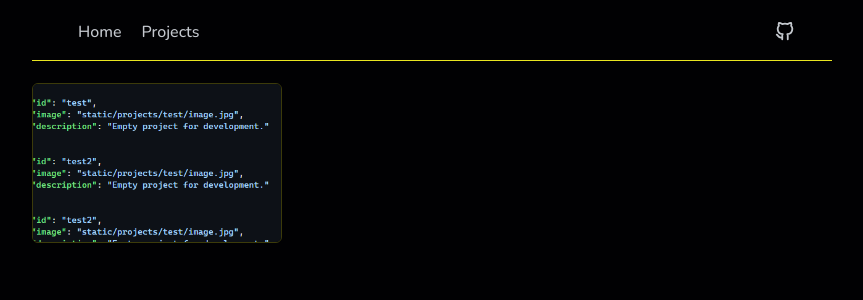
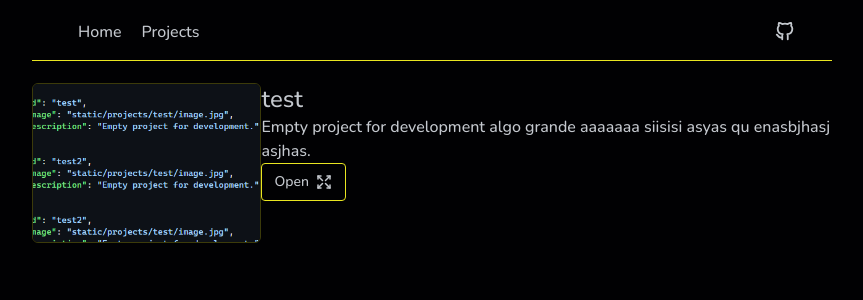
Before and after one commit to drlncode/JavaScript-Collection, a React (Vite) app: page /projects/test in a window 1280 px wide. Shown: the top 300 px of the page, without its empty margins (208-1071 px from the left). Built offline with nearby package versions, Linux system fonts and the light colour scheme.

Commit message:
add: project page content (2/?).

```diff
--- a/src/components/Icons.tsx
+++ b/src/components/Icons.tsx
@@ -22,7 +22,7 @@ export function ExternalLinkIcon({ size = 24 }: IconProps) {
     );
 }
 
-export function ArrrowNarrowRightIcon({ size = 24 }: IconProps) {
+export function ArrowNarrowRightIcon({ size = 24 }: IconProps) {
     return (
         <svg width={size}  height={size}  viewBox="0 0 24 24"  fill="none"  stroke="currentColor"  strokeWidth="2"  strokeLinecap="round"  strokeLinejoin="round"><path stroke="none" d="M0 0h24v24H0z" fill="none"/><path d="M5 12l14 0" /><path d="M15 16l4 -4" /><path d="M15 8l4 4" /></svg>
     );
@@ -78,3 +78,19 @@ export function HomeIcon({ size = 24 }: IconProps) {
         </svg>
     );
 }
+
+export function ArrowsMaximizeIcon({ size = 24 }: IconProps) {
+    return (
+        <svg width={size}  height={size}  viewBox="0 0 24 24"  fill="none"  stroke="currentColor"  strokeWidth="2"  strokeLinecap="round"  strokeLinejoin="round">
+            <path stroke="none" d="M0 0h24v24H0z" fill="none"/>
+            <path d="M16 4l4 0l0 4" />
+            <path d="M14 10l6 -6" />
+            <path d="M8 20l-4 0l0 -4" />
+            <path d="M4 20l6 -6" />
+            <path d="M16 20l4 0l0 -4" />
+            <path d="M14 14l6 6" />
+            <path d="M8 4l-4 0l0 4" />
+            <path d="M4 4l6 6" />
+        </svg>
+    );
+}
--- /dev/null
+++ b/src/components/TriggerButton.tsx
@@ -0,0 +1,23 @@
+import { twMerge } from 'tailwind-merge';
+
+interface Props {
+    label?: string;
+    icon?: React.ReactNode;
+    className?: string;
+    clickHandler: () => void;
+}
+
+export function TriggerButton({ label, icon, className, clickHandler }: Props) {
+    return (
+        <button
+            onClick={clickHandler}
+            className={twMerge(
+                'flex justify-center items-center p-2 bg-main-black text-main-yellow border border-main-yellow rounded transition-colors duration-standar hover:bg-main-yellow hover:text-main-black',
+                className
+            )}
+        >
+            <div>{ label || 'Click' }</div>
+            { icon && <div>{ icon }</div> }
+        </button>
+    );
+}
--- a/src/pages/Home.tsx
+++ b/src/pages/Home.tsx
@@ -1,6 +1,6 @@
 import { HighlightText } from '@/components/HighlightText';
 import { Button } from '@/components/Button';
-import { GithubIcon, ArrrowNarrowRightIcon } from '@/components/Icons';
+import { GithubIcon, ArrowNarrowRightIcon } from '@/components/Icons';
 
 export default function HomePage() {
     return (
@@ -28,7 +28,7 @@ export default function HomePage() {
                     external={false}
                     iconDirection='right'
                     label='See Projects'
-                    icon={<ArrrowNarrowRightIcon />}
+                    icon={<ArrowNarrowRightIcon />}
                 />
             </div>
         </section>
--- a/src/pages/Project.tsx
+++ b/src/pages/Project.tsx
@@ -1,5 +1,7 @@
 import { useParams, Navigate } from 'react-router-dom';
 import { useProjects } from '@/hooks/useProjects';
+import { TriggerButton } from '@/components/TriggerButton';
+import { ArrowsMaximizeIcon } from '@/components/Icons';
 
 export default function ProjectPage() {
     const { name } = useParams();
@@ -10,6 +12,10 @@ export default function ProjectPage() {
     }
 
     const { project } = projectValidation;
+
+    const clickHandler = () => {
+        console.log('Yay open');
+    }
 
     return (
         <section className='pt-5'>
@@ -24,7 +30,24 @@ export default function ProjectPage() {
                         />
                     </div>
                 </div>
-                <div></div>
+                <div className='flex flex-col'>
+                    <div className='flex flex-col'>
+                        <div className='text-2xl'>
+                            <h3>{ project.id }</h3>
+                        </div>
+                        <div>
+                            <p>{ project.description }</p>
+                        </div>
+                    </div>
+                    <div>
+                        <TriggerButton
+                            clickHandler={clickHandler}
+                            className='text-main-white text-sm gap-1.5 px-3'
+                            label='Open'
+                            icon={<ArrowsMaximizeIcon size={18} />}
+                        />
+                    </div>
+                </div>
             </div>
             <div></div>
         </section>
```
